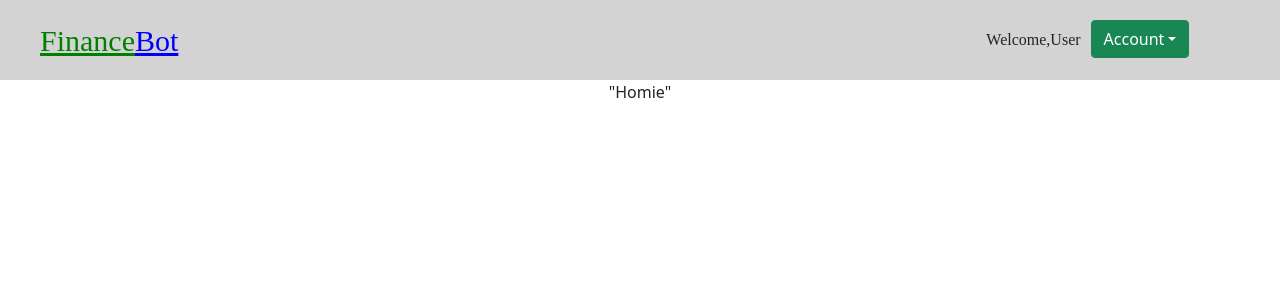
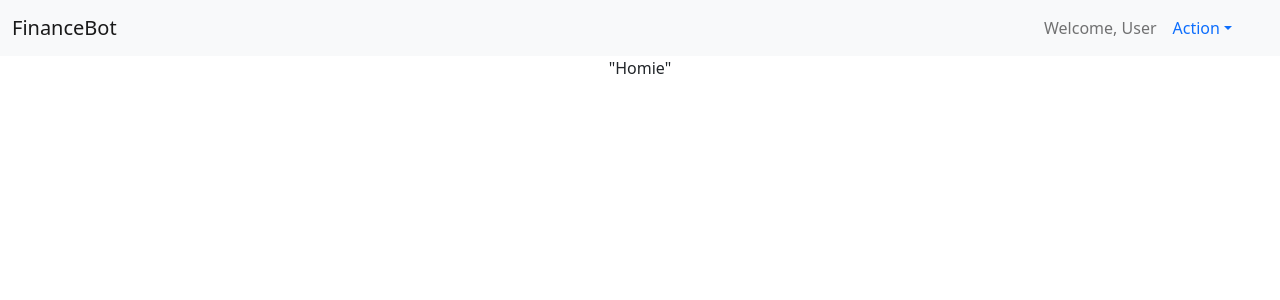
Before and after one commit to mmandelb2201/finance-bot, a React (Create React App) app: page / in a window 1280 px wide. Shown: the top 300 px of the page. Built offline with nearby package versions, Linux system fonts and the light colour scheme.

Commit message:
Changed header: fully integrated react-bootstrap

```diff
--- a/package.json
+++ b/package.json
@@ -18,7 +18,7 @@
         "web-vitals": "^2.1.4"
     },
     "scripts": {
-        "start": "set PORT=3000 && react-scripts start",
+        "start": "set PORT=3000 && react-scripts --openssl-legacy-provider start",
         "build": "react-scripts build",
         "test": "react-scripts test",
         "eject": "react-scripts eject"
--- a/src/components/common/header.jsx
+++ b/src/components/common/header.jsx
@@ -1,42 +1,26 @@
 import React from "react";
 import "./common.css";
 
-import Dropdown from "react-bootstrap/Dropdown";
-import Button from "react-bootstrap/Button";
+import Navbar from "react-bootstrap/Navbar";
+import Container from "react-bootstrap/Container";
+import NavDropdown from "react-bootstrap/NavDropdown";
 
 function Header() {
   return (
-    <section className="header">
-      <section className="header-top">
-        <section className="header-top__logo">
-          <a href="/" className="header-logo">
-            {" "}
-            <a className="header-logo-finance">Finance</a>
-            <a className="header-logo-bot">Bot</a>{" "}
-          </a>{" "}
-        </section>{" "}
-        <section className="header-top__welcome">
-          <a>Welcome,User</a>
-        </section>{" "}
-        <section>
-          <Dropdown>
-            <Dropdown.Toggle variant="success" className="dropdown">
-              Account
-            </Dropdown.Toggle>
+    <Navbar bg="light" expand="lg">
+      <Container fluid>
+        <Navbar.Brand href="/homr">FinanceBot</Navbar.Brand>
 
-            <Dropdown.Menu>
-              <Dropdown.Item href="/input-data">
-                Input Financial Data
-              </Dropdown.Item>
-              <Dropdown.Item href="/view-account">
-                See Account Details
-              </Dropdown.Item>
-              <Dropdown.Item href="/settings">Settings</Dropdown.Item>
-            </Dropdown.Menu>
-          </Dropdown>
-        </section>{" "}
-      </section>{" "}
-    </section>
+      </Container>
+      <Container className="justify-content-end">
+      <Navbar.Text>Welcome, {"User"}</Navbar.Text>
+        <NavDropdown title="Action" id="navbarScrollingDropdown">
+          <NavDropdown.Item href="/input-data">Input Financial Data</NavDropdown.Item>
+          <NavDropdown.Item href="/view-account">See Account Details</NavDropdown.Item>
+          <NavDropdown.Item href="/settings">Settings</NavDropdown.Item>
+        </NavDropdown>
+      </Container>
+    </Navbar>
   );
 }
 
```
